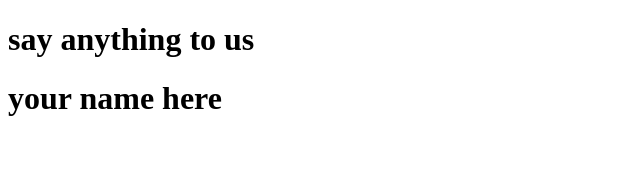
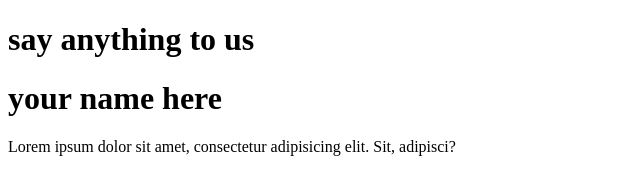
Before and after one commit to ei-bro/jan-g-2, a plain HTML site: page index.html in a window 1280 px wide. Shown: the whole page, without its empty margins (0-640 px from the left). Drawn offline with Linux system fonts and the light colour scheme.

Commit message:
from other branch

```diff
--- a/index.html
+++ b/index.html
@@ -14,6 +14,8 @@
 
     <h1>your name here</h1>
 
+    <p>Lorem ipsum dolor sit amet, consectetur adipisicing elit. Sit, adipisci?</p>
+
 </body>
 
 </html>
```
